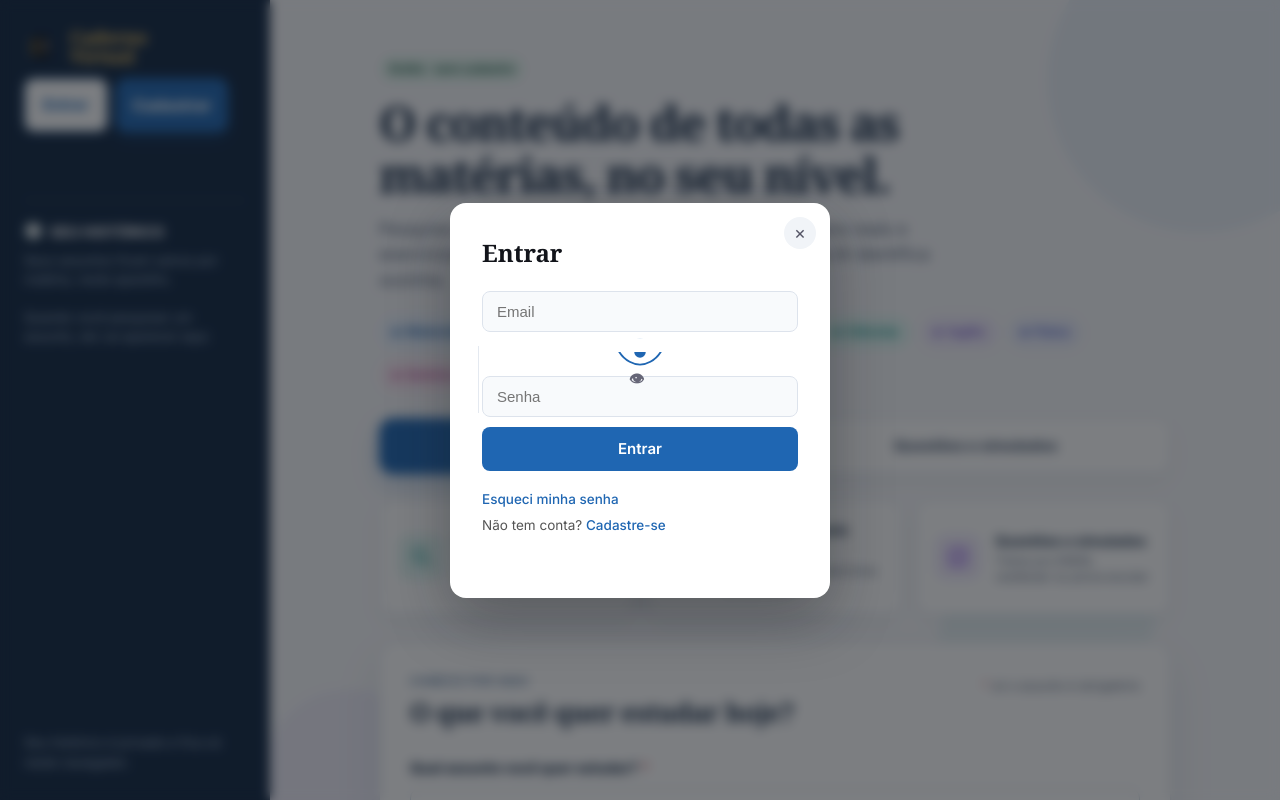
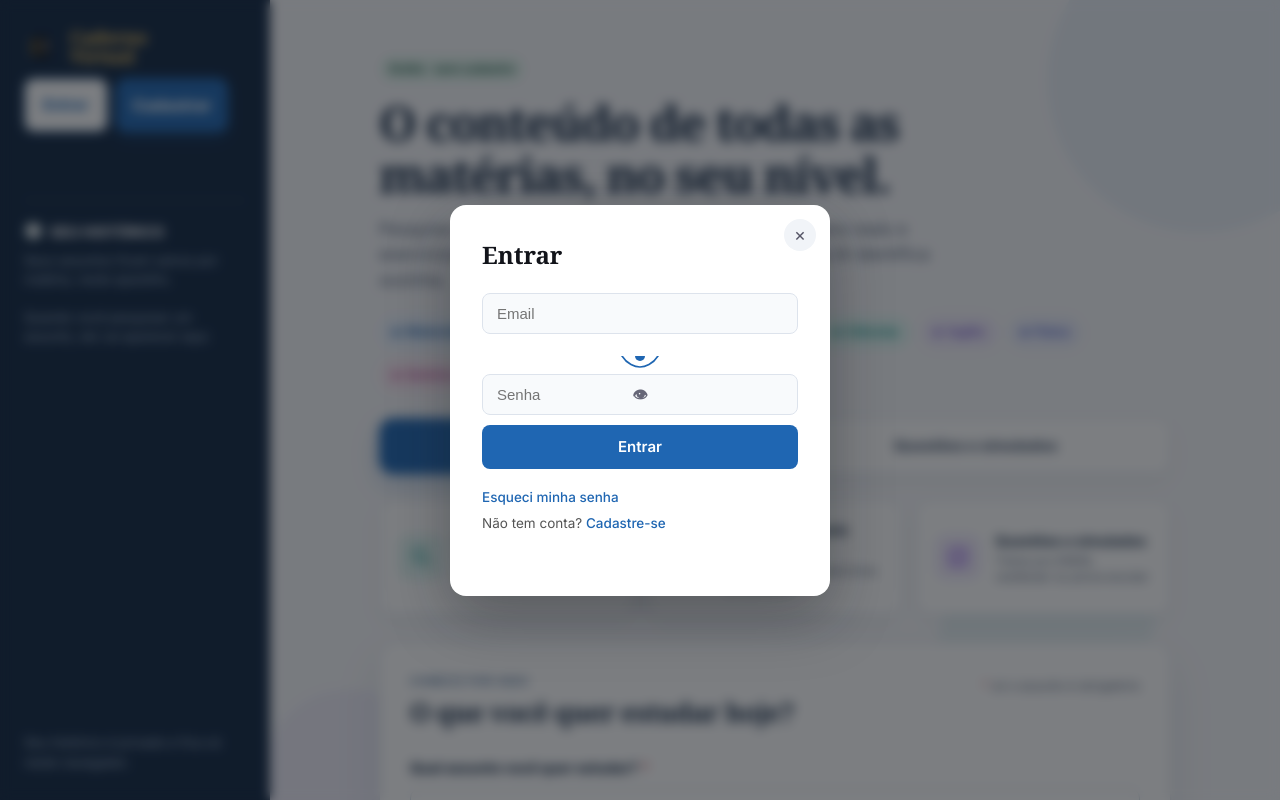
Before and after one commit to Bruno-Startups/caderno-virtual, a plain HTML site: page index.html in a window 1280 px wide. Both pictures are taken after a click on the button "Entrar". Shown: the top 800 px of the page. Drawn offline with nearby package versions, Linux system fonts and the light colour scheme.

Commit message:
Add files via upload

```diff
--- a/styles.css
+++ b/styles.css
@@ -298,17 +298,23 @@ body.maintab-simulados .hero-subjects { display:none; }
 
 .auth-password-wrap {
   position: relative;
-  padding-top: 34px;
+  padding-top: 30px;
+}
+
+.auth-password-wrap input {
+  position: relative;
+  z-index: 1;
 }
 
 .auth-eye {
   position: absolute;
-  top: -4px;
+  top: 0;
   left: 50%;
   transform: translateX(-50%);
-  width: 46px;
-  height: 28px;
+  width: 44px;
+  height: 24px;
   pointer-events: none;
+  z-index: 0;
 }
 
 .auth-eye svg {
@@ -343,26 +349,25 @@ body.maintab-simulados .hero-subjects { display:none; }
 
 .auth-toggle-senha {
   position: absolute;
-  right: 4px;
-  top: 4px;
-  bottom: 14px;
-  width: 38px;
+  top: 30px;
+  right: 0;
+  height: 44px;
+  width: 42px;
   margin: 0 !important;
   padding: 0 !important;
   background: transparent !important;
   border: none !important;
-  border-left: 1px solid #e4e9f0 !important;
   cursor: pointer;
   font-size: 16px;
   display: flex;
   align-items: center;
   justify-content: center;
   color: #667 !important;
-  border-radius: 0 8px 8px 0 !important;
+  z-index: 2;
 }
 
 .auth-toggle-senha:hover {
-  background: #f1f4f8 !important;
+  color: #1f66b2 !important;
 }
 
 .modal-auth-fechar {
```
